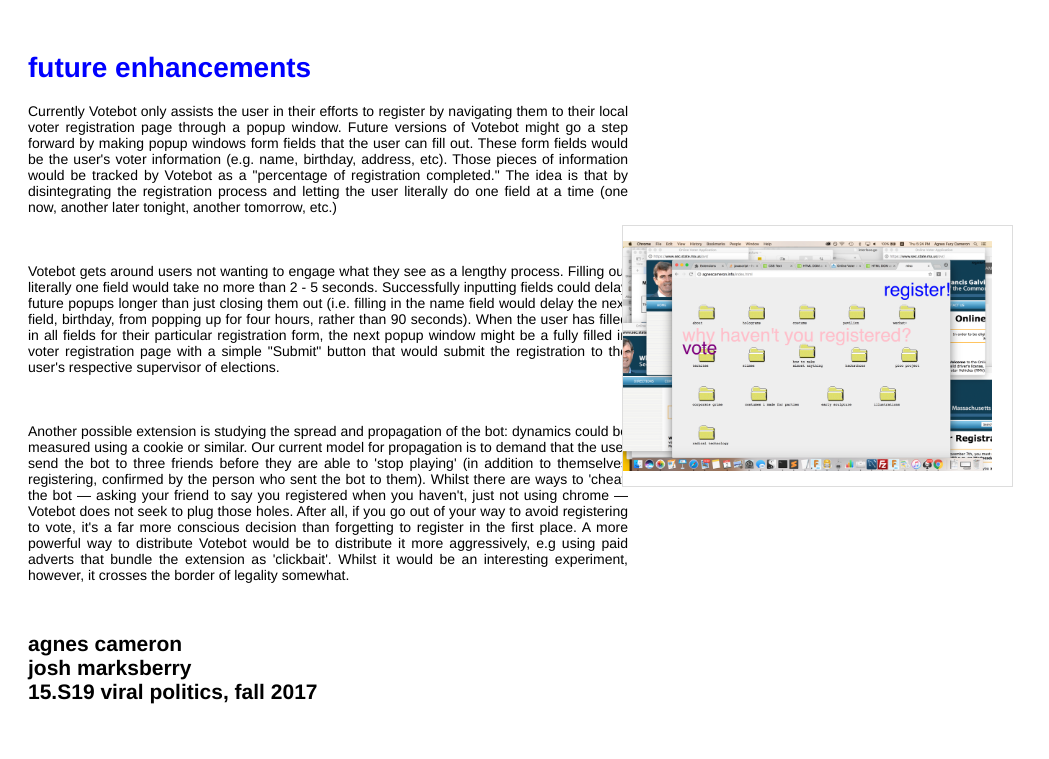
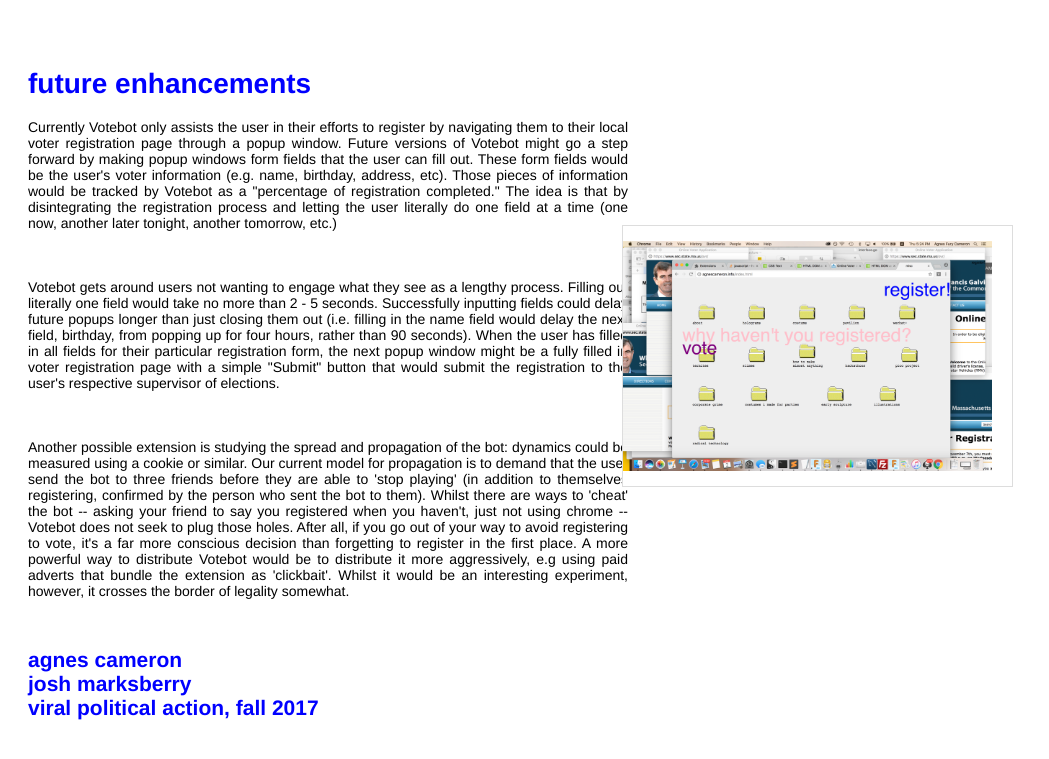
Before and after one commit to agnescameron/votebot, a browser extension: page index.html in a window 1280 px wide. Shown: the part 2058-2817 px from the top of the page, without its empty margins (0-1049 px from the left). Drawn offline with nearby package versions, Linux system fonts and the light colour scheme.

Commit message:
adding cursor

```diff
--- a/assets/css/style.css
+++ b/assets/css/style.css
@@ -2,11 +2,18 @@ body {
   font-family: "Helvetica", "Arial", sans-serif;
   font-size: 14px;
   color: #000000;
+  cursor: url("http://www.gifbin.com/bin/082014/1407342569_triangle_to_square_to_hexagon_to_triangle.gif");
 }
 
 h1{
   color:blue;
 }
+
+h2{
+  color:blue;
+}
+
+
 
 #wrapper {
   width: 902px;
--- a/index.html
+++ b/index.html
@@ -43,7 +43,7 @@
 
 <body>
 
-<div id="draggable" class="ui-widget-content" style="position:absolute; left: 432px; top:183px;">
+<div id="draggable" class="ui-widget-content" style="position:absolute; left: 432px; top:183px">
 	<div class="ovcont">
 	<img src= 'assets/img/votebot-2.png' class="image" style="height:100%, width:100%, position:absolute;" />
 	</div>
@@ -106,12 +106,12 @@
 <br><br><br><br><br><br><br><br>
 
 <a name="overview"><h1>overview</h1></a>
-<b>Votebot is at once an 'unhelpful helper software', and a 'benign malware'. An adversary that the user pits themselves against, but also shares a goal with.</b> It takes the form of a Chrome extension, appending itself to the users' browser and following them around the net, interrogating them as to why they are yet to register.
+<b>Votebot is at once an 'unhelpful helper software', and a 'benign malware'.  An adversary that the user pits themselves against, but also shares a goal with. </b> Inspired in part by Eva and Franco Mattes' 'art virus' <a href="https://0100101110101101.org/biennale-py/">Biennale.py</a>, Votebot utilises technology in a way that is deliberately non-seqiter, drawing attention to a task considered otherwise mundane. It takes the form of a Chrome extension, appending itself to the users' browser and following them around the net, interrogating them as to why they are yet to register to vote.
 
 <br><br><br><br>
 
 <a name="process"><h1>process flow</h1></a>
-Votebot is hosted by a webpage that supports inline installation of Chrome extensions. The page is propagated via an email form which asks the user: "do you want help registering to vote?" If the user clicks yes, they are directed to this webpage, which explains the "rules of the game', and invites the user to install Votebot as a Chrome extension, which will assists the user in their efforts to register to vote.
+Votebot is hosted by a webpage that supports inline installation of Chrome extensions. The page is propagated via an email form which asks the user: "do you want help registering to vote?" If the user clicks yes, they are directed to this webpage, which explains the rules of play, and invites the user to install Votebot as a Chrome extension.
 
 <br><br>
 
@@ -143,7 +143,7 @@ Votebot gets around users not wanting to engage what they see as a lengthy proce
 
 
 <br><br><br><br>
-	Another possible extension is studying the spread and propagation of the bot: dynamics could be measured using a cookie or similar. Our current model for propagation is to demand that the user send the bot to three friends before they are able to 'stop playing' (in addition to themselves registering, confirmed by the person who sent the bot to them). Whilst there are ways to 'cheat' the bot — asking your friend to say you registered when you haven't, just not using chrome — Votebot does not seek to plug those holes. After all, if you go out of your way to avoid registering to vote, it's a far more conscious decision than forgetting to register in the first place.
+	Another possible extension is studying the spread and propagation of the bot: dynamics could be measured using a cookie or similar. Our current model for propagation is to demand that the user send the bot to three friends before they are able to 'stop playing' (in addition to themselves registering, confirmed by the person who sent the bot to them). Whilst there are ways to 'cheat' the bot -- asking your friend to say you registered when you haven't, just not using chrome -- Votebot does not seek to plug those holes. After all, if you go out of your way to avoid registering to vote, it's a far more conscious decision than forgetting to register in the first place.
 	A more powerful way to distribute Votebot would be to distribute it more aggressively, e.g using paid adverts that bundle the extension as 'clickbait'. Whilst it would be an interesting experiment, however, it crosses the border of legality somewhat.
 
 
@@ -152,9 +152,9 @@ Votebot gets around users not wanting to engage what they see as a lengthy proce
 
 
 
-<h2>agnes cameron<br>
+<h2><a href="http://agnescameron.info" style="text-decoration: none; color: blue">agnes cameron</a><br>
 josh marksberry<br>
-15.S19 viral politics, fall 2017</h2>
+<a href="http://politics.media.mit.edu" style="text-decoration: none; color: blue">viral political action, fall 2017</a></h2>
 
 <br><br><br><br><br><br>
 </div>
```
